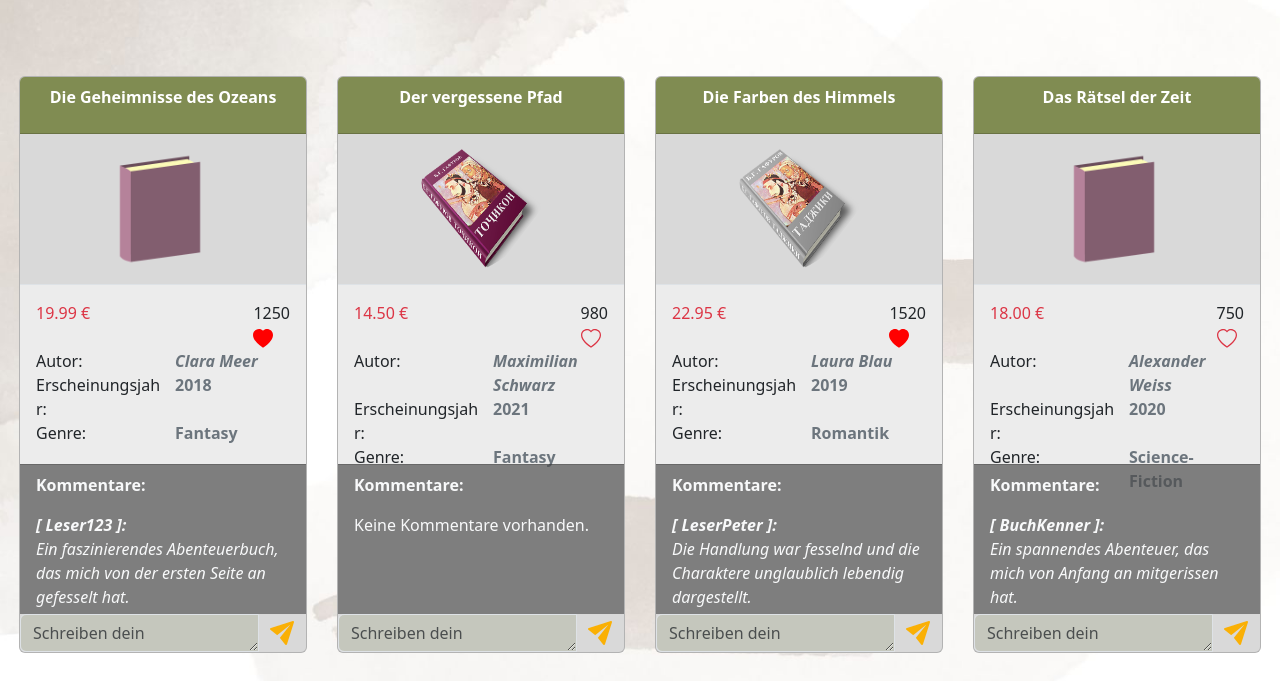
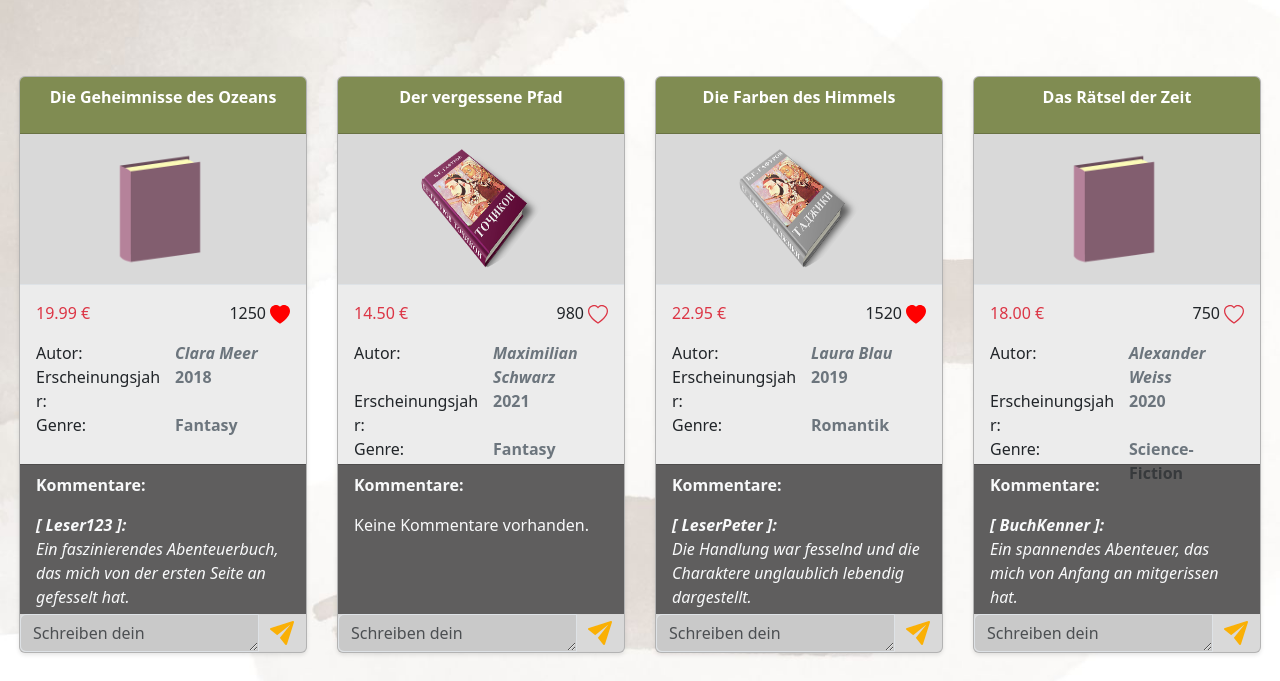
Before and after one commit to Caryensong/Bookstore, a plain HTML site: page index.html in a window 1280 px wide. Shown: the part 60-741 px from the top of the page. Drawn offline with nearby package versions, Linux system fonts and the light colour scheme.

Commit message:
Update function

```diff
--- a/script/templates.js
+++ b/script/templates.js
@@ -42,7 +42,7 @@ function getbooksTemplate(i) {
       <div id="priceListContent" class="card-body border-top ">
          <div class="price_like">
             <p class="text-danger">${books[i].price.toFixed(2)} €</p>
-            <div id="bookLikesNum${i}">${books[i].likes}
+            <div id="bookLikesNum${i}" class="d-flex gap-1">${books[i].likes}
            <div id="bookLikeBtn${i}" onclick="btnToFavorite(${i})">${likeBtn}</div>
           </div>
          </div>
@@ -67,7 +67,7 @@ function getbooksTemplate(i) {
       <div class="card-footer text-light overflow-auto comment_conent">
          <p><strong>Kommentare:</strong></p>
             <div id="commentList">
-               <div id="existingComments${i} ">${commentsHTML}</div>
+               <div id="existingComments${i}">${commentsHTML}</div>
             </div>
       </div>
             <div class="input-group">
--- a/style.css
+++ b/style.css
@@ -3,7 +3,7 @@ body {
   scroll-behavior: smooth;
   padding: 0;
   background-image: url(./assets/img/bg2.jpg);
-  background-repeat:no-repeat;
+  background-repeat: no-repeat;
   background-size: cover;
 }
 
@@ -22,6 +22,7 @@ nav.navbar {
 }
 .card {
   background-color: #d9d9d9 !important;
+  box-shadow: 0 2px 4px rgba(0, 0, 0, 0.1) !important;
 }
 .card-header {
   background-color: #808c52 !important;
@@ -39,7 +40,7 @@ nav.navbar {
   height: 150px;
   scrollbar-color: #b3a895 rgba(115, 182, 113, 0.096);
   scrollbar-width: thin;
-  background-color: #4a4a4aa1 !important;
+  background-color: #1a1919a2 !important;
 }
 
 #bookImgContent img {
@@ -66,5 +67,5 @@ textarea {
 }
 
 textarea {
-  background-color: #7b835534 !important;
+  background-color: #4a4a4a1c !important;
 }
```
